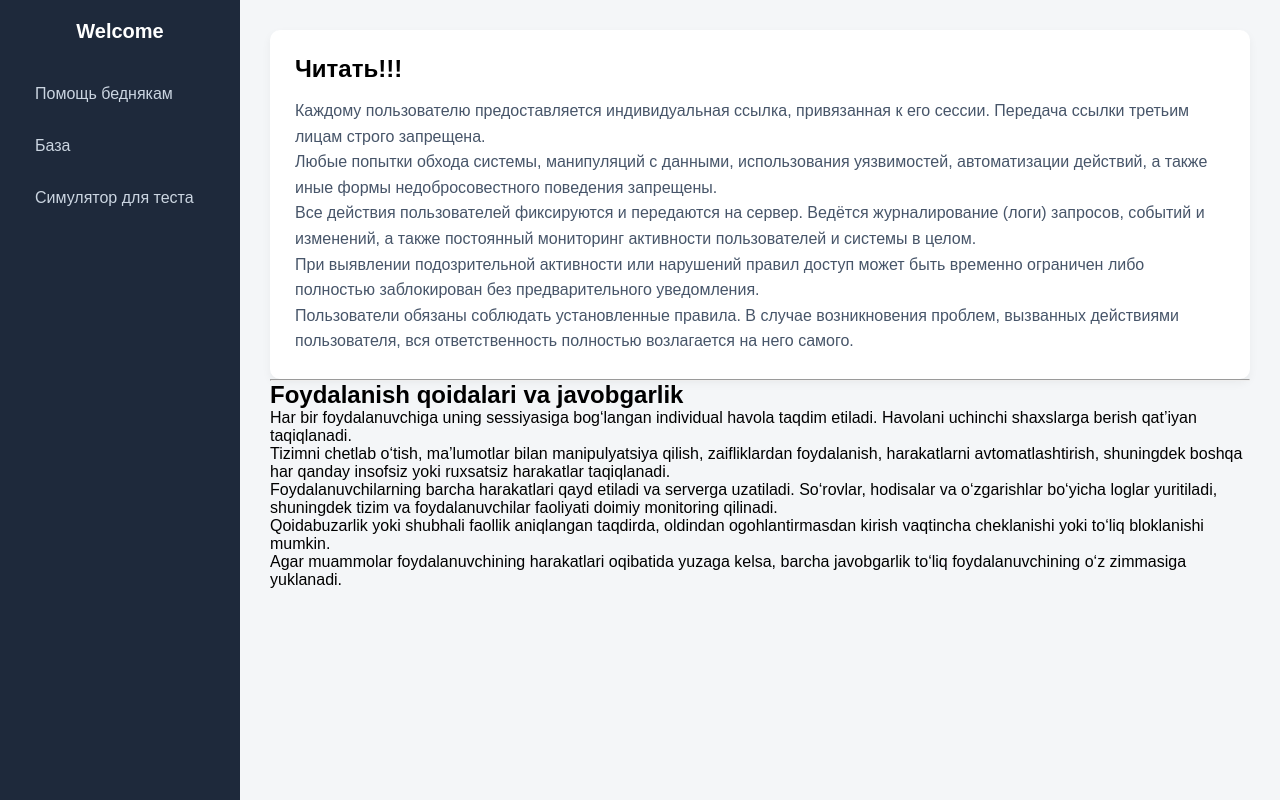
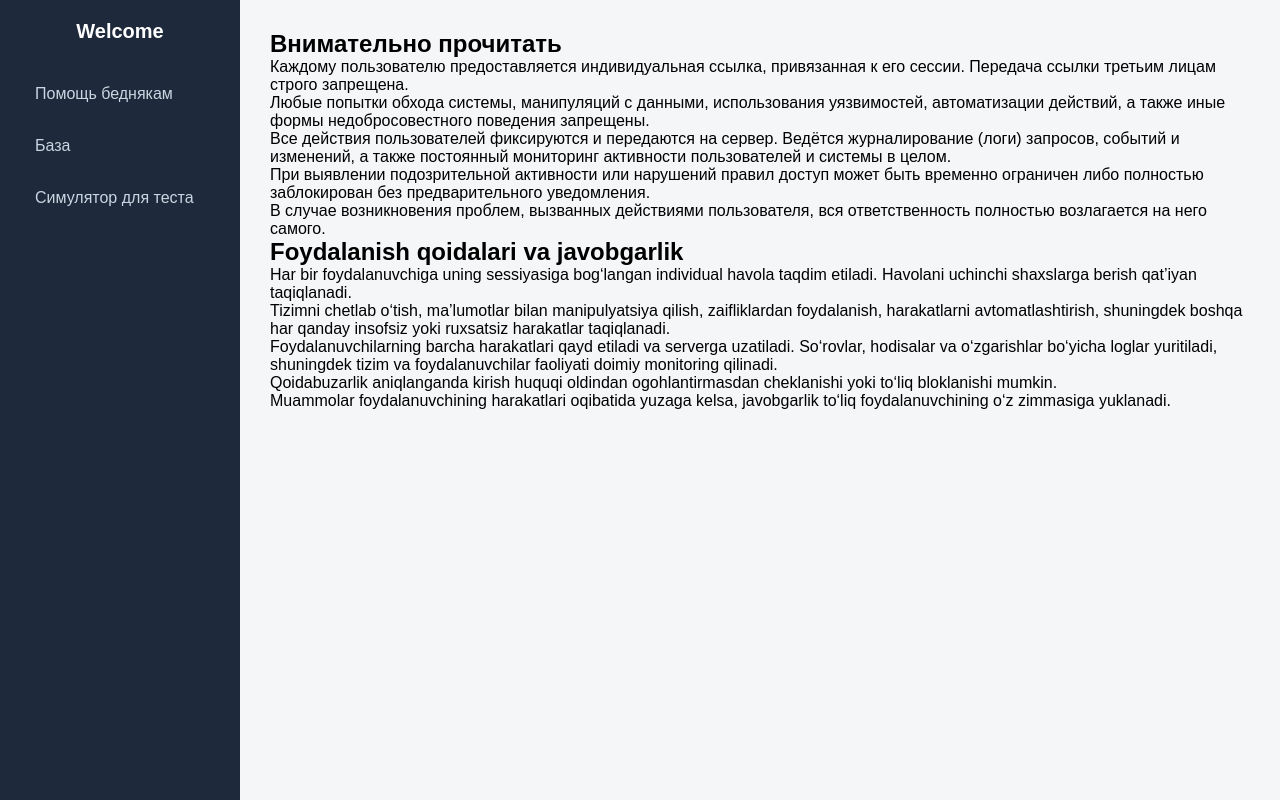
Before and after one commit to Anonim3209/Anonim3209, a website: page public/admin-panel.html in a window 1280 px wide. Drawn offline with Linux system fonts and the light colour scheme.

Commit message:
Refactor admin panel content structure and text

```diff
--- a/public/admin-panel.html
+++ b/public/admin-panel.html
@@ -99,8 +99,9 @@
       </aside>
 
     <main class="content">
-        <section class="page default">
-          <h1>Читать!!!</h1>
+  <section class="rules-card">
+    <h1>Внимательно прочитать</h1>
+
     <p>
       Каждому пользователю предоставляется индивидуальная ссылка, привязанная к его сессии.
       Передача ссылки третьим лицам строго запрещена.
@@ -117,22 +118,19 @@
       а также постоянный мониторинг активности пользователей и системы в целом.
     </p>
 
-  <p>
+    <p class="warning">
       При выявлении подозрительной активности или нарушений правил
       доступ может быть временно ограничен либо полностью заблокирован
       без предварительного уведомления.
     </p>
 
-  <p>
-    Пользователи обязаны соблюдать установленные правила.
+    <p class="responsibility">
       В случае возникновения проблем, вызванных действиями пользователя,
       вся ответственность полностью возлагается на него самого.
     </p>
   </section>
 
-<hr>
-
-<section class="rules">
+  <section class="rules-card">
     <h2>Foydalanish qoidalari va javobgarlik</h2>
 
     <p>
@@ -152,15 +150,14 @@
       shuningdek tizim va foydalanuvchilar faoliyati doimiy monitoring qilinadi.
     </p>
 
-  <p>
-    Qoidabuzarlik yoki shubhali faollik aniqlangan taqdirda,
-    oldindan ogohlantirmasdan kirish vaqtincha cheklanishi
-    yoki to‘liq bloklanishi mumkin.
+    <p class="warning">
+      Qoidabuzarlik aniqlanganda kirish huquqi
+      oldindan ogohlantirmasdan cheklanishi yoki to‘liq bloklanishi mumkin.
     </p>
 
-  <p>
-    Agar muammolar foydalanuvchining harakatlari oqibatida yuzaga kelsa,
-    barcha javobgarlik to‘liq foydalanuvchining o‘z zimmasiga yuklanadi.
+    <p class="responsibility">
+      Muammolar foydalanuvchining harakatlari oqibatida yuzaga kelsa,
+      javobgarlik to‘liq foydalanuvchining o‘z zimmasiga yuklanadi.
     </p>
   </section>
       </main>
```
Lines whose indentation alone changed are shown as unchanged.
